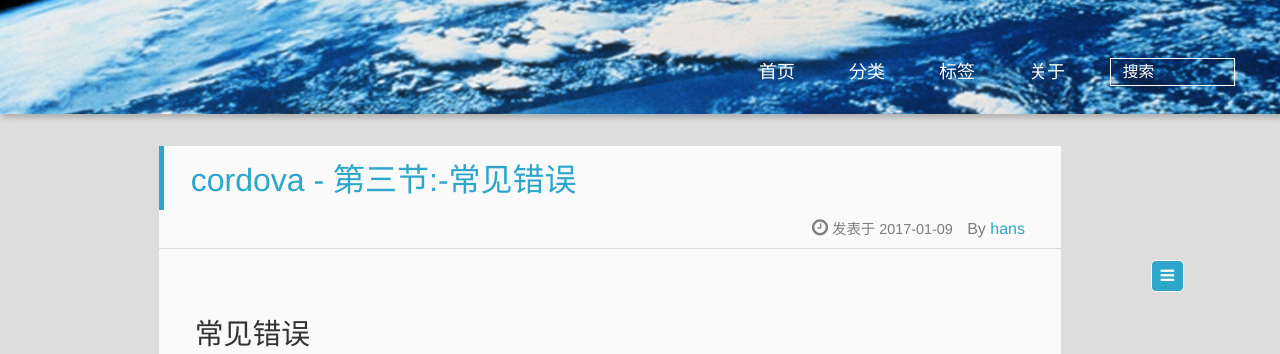
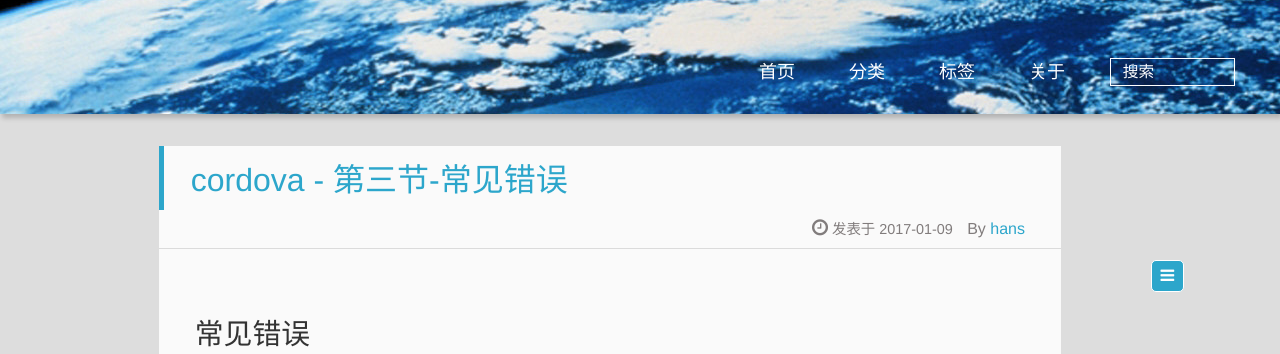
Before and after one commit to hans007/Hans007.GitHub.io, a Jekyll site: the page built from _posts/cordova/2017-01-09-cordova-err-03.md, in a window 1280 px wide. Shown: the top 354 px of the page. Built offline with Jekyll 4.4.1, drawn with Linux system fonts in a browser that asks for light colours; Markdown is read by kramdown in place of the engine named in the settings; comment, search, counter and statistics services are not loaded.

Commit message:
标题去掉冒号

```diff
--- a/_posts/cordova/2017-01-09-cordova-err-03.md
+++ b/_posts/cordova/2017-01-09-cordova-err-03.md
@@ -1,6 +1,6 @@
 ---
 layout: post
-title: cordova - 第三节:-常见错误
+title: cordova - 第三节-常见错误
 category: cordova
 tags:
   - cordova
```
